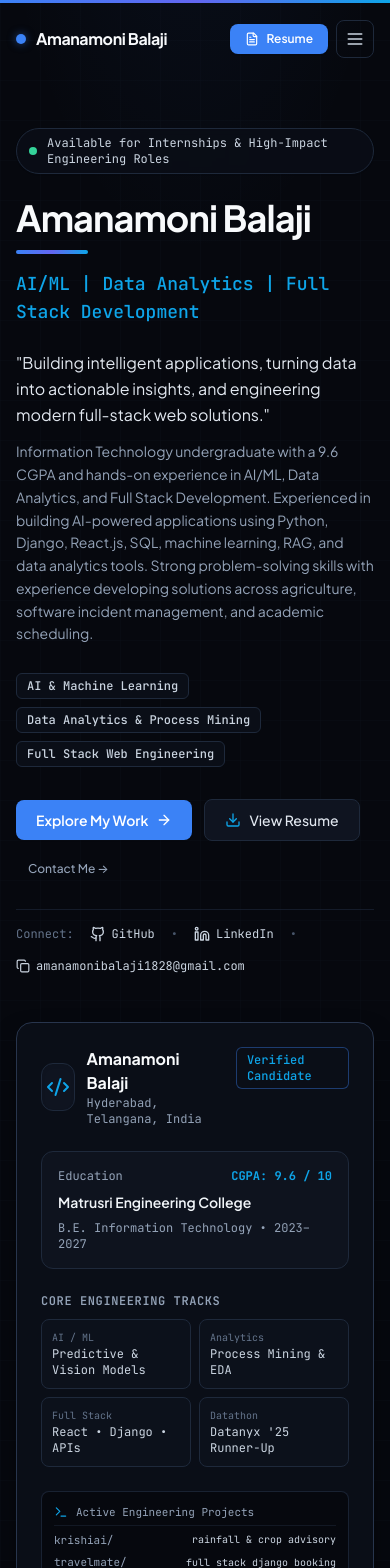
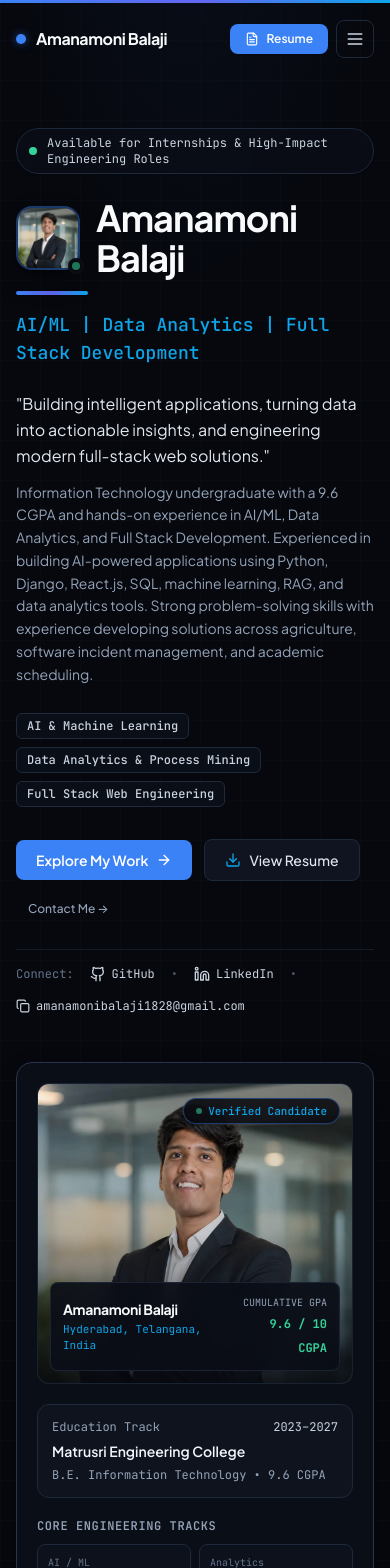
Before and after one commit to Amanamoni-Balaji/Personal-Portfolio, a React (Vite) app: page / in a window 390 px wide. Shown: the top 1568 px of the page. Built offline with nearby package versions, Linux system fonts and the light colour scheme.

Commit message:
feat: integrate official executive profile photo into hero, about, modal and footer

```diff
--- a/src/components/Footer.jsx
+++ b/src/components/Footer.jsx
@@ -16,8 +16,17 @@ export default function Footer() {
         <div className="grid grid-cols-1 md:grid-cols-12 gap-8 mb-12">
           {/* Column 1: Wordmark & Identity */}
           <div className="md:col-span-5 space-y-3">
-            <div className="flex items-center gap-2">
-              <span className="w-2.5 h-2.5 rounded-full bg-accent-blue" />
+            <div className="flex items-center gap-3">
+              <div className="w-8 h-8 rounded-lg overflow-hidden border border-accent-blue/30 shrink-0 shadow-sm">
+                <picture>
+                  <source srcSet={personal.avatarWebp} type="image/webp" />
+                  <img
+                    src={personal.avatar}
+                    alt={personal.name}
+                    className="w-full h-full object-cover object-[center_20%]"
+                  />
+                </picture>
+              </div>
               <span className="text-lg font-bold text-ink-50 font-sans tracking-tight">
                 {personal.cleanWordmark}
               </span>
--- a/src/components/Hero.jsx
+++ b/src/components/Hero.jsx
@@ -114,9 +114,30 @@ export default function Hero({ onOpenResume, onShowToast }) {
 
             {/* Name and Professional Headline */}
             <motion.div variants={itemVariants} className="space-y-3">
-              <h1 className="text-4xl sm:text-5xl lg:text-6xl font-bold tracking-tight text-ink-50 font-sans leading-[1.12]">
-                Amanamoni Balaji
-              </h1>
+              <div className="flex items-center gap-4">
+                {/* Mobile/Tablet Portrait Thumbnail */}
+                <div className="lg:hidden relative shrink-0">
+                  <div className="w-16 h-16 sm:w-20 sm:h-20 rounded-2xl overflow-hidden border-2 border-accent-blue/40 shadow-elevated bg-obsidian-950">
+                    <picture>
+                      <source srcSet={personal.avatarWebp} type="image/webp" />
+                      <img
+                        src={personal.avatar}
+                        alt="Amanamoni Balaji"
+                        className="w-full h-full object-cover object-[center_20%]"
+                      />
+                    </picture>
+                  </div>
+                  <span className="absolute -bottom-1 -right-1 w-4 h-4 rounded-full bg-obsidian-950 border-2 border-obsidian-900 flex items-center justify-center">
+                    <span className="w-2 h-2 rounded-full bg-emerald-400 animate-pulse" />
+                  </span>
+                </div>
+
+                <div>
+                  <h1 className="text-4xl sm:text-5xl lg:text-6xl font-bold tracking-tight text-ink-50 font-sans leading-[1.12]">
+                    Amanamoni Balaji
+                  </h1>
+                </div>
+              </div>
 
               {/* Animated Accent Line */}
               <motion.div
@@ -230,46 +251,68 @@ export default function Hero({ onOpenResume, onShowToast }) {
             </motion.div>
           </div>
 
-          {/* Right Column: Editorial Recruiter Card Inspired by Notion & GitHub */}
+          {/* Right Column: Editorial Recruiter Card with Executive Portrait */}
           <div className="lg:col-span-5">
             <motion.div
               initial={{ opacity: 0, scale: 0.95, y: 15 }}
               animate={{ opacity: 1, scale: 1, y: 0 }}
-              transition={{ duration: 0.5, delay: 0.25 }}
-              className="relative rounded-2xl bg-obsidian-900 border border-editorial-lineLight p-6 shadow-elevated space-y-6"
+              transition={{ duration: 0.6, delay: 0.25, ease: [0.16, 1, 0.3, 1] }}
+              className="relative rounded-2xl bg-obsidian-900 border border-editorial-lineLight p-5 sm:p-6 shadow-elevated space-y-5"
             >
-              {/* Card Header: Developer Frame & Candidate Verification */}
-              <div className="flex items-start justify-between gap-4">
-                <div className="flex items-center gap-3">
-                  <div className="w-12 h-12 rounded-xl bg-obsidian-850 border border-editorial-line flex items-center justify-center text-accent-sky shadow-inner">
-                    <Code2 className="w-6 h-6" />
+              {/* Executive Portrait Frame */}
+              <div className="relative group/portrait overflow-hidden rounded-xl bg-obsidian-950 border border-editorial-line/80 shadow-inner">
+                {/* Image Container with Subtle Zoom on Hover */}
+                <div className="relative aspect-[4/3.8] sm:aspect-[4/3.5] w-full overflow-hidden">
+                  <picture>
+                    <source srcSet={personal.avatarWebp} type="image/webp" />
+                    <img
+                      src={personal.avatar}
+                      alt="Amanamoni Balaji - Professional Profile"
+                      className="w-full h-full object-cover object-[center_20%] transition-transform duration-700 ease-out group-hover/portrait:scale-105"
+                      loading="eager"
+                      fetchPriority="high"
+                    />
+                  </picture>
+                  {/* Subtle Gradient Overlay at the base for contrast */}
+                  <div className="absolute inset-0 bg-gradient-to-t from-obsidian-950/90 via-obsidian-950/20 to-transparent pointer-events-none" />
+                </div>
+
+                {/* Top-Right Badge: Verified Candidate */}
+                <div className="absolute top-3 right-3 z-10">
+                  <div className="inline-flex items-center gap-1.5 px-3 py-1 rounded-full bg-obsidian-950/85 border border-accent-blue/40 text-accent-sky text-[11px] font-mono font-medium shadow-elevated backdrop-blur-md">
+                    <span className="w-1.5 h-1.5 rounded-full bg-emerald-400 animate-pulse" />
+                    <span>Verified Candidate</span>
                   </div>
-                  <div>
-                    <h2 className="text-base font-bold text-ink-50">
+                </div>
+
+                {/* Bottom Overlay Info Card */}
+                <div className="absolute bottom-3 left-3 right-3 z-10 p-3 rounded-lg bg-obsidian-900/90 border border-editorial-line/80 backdrop-blur-md flex items-center justify-between">
+                  <div className="space-y-0.5">
+                    <h2 className="text-sm font-bold text-ink-50 font-sans tracking-tight">
                       Amanamoni Balaji
                     </h2>
-                    <p className="text-xs text-ink-400 font-mono">
+                    <p className="text-[11px] text-accent-sky font-mono">
                       Hyderabad, Telangana, India
                     </p>
                   </div>
+                  <div className="text-right">
+                    <span className="text-[10px] text-ink-400 font-mono block">CUMULATIVE GPA</span>
+                    <span className="text-xs font-bold text-emerald-400 font-mono">9.6 / 10 CGPA</span>
+                  </div>
                 </div>
-
-                <span className="badge-editorial border-accent-blue/40 text-accent-sky">
-                  Verified Candidate
-                </span>
               </div>
 
               {/* Verified Education Spotlight */}
-              <div className="p-4 rounded-xl bg-obsidian-850/80 border border-editorial-line space-y-2">
+              <div className="p-3.5 rounded-xl bg-obsidian-850/80 border border-editorial-line space-y-1.5">
                 <div className="flex items-center justify-between text-xs font-mono">
-                  <span className="text-ink-400">Education</span>
-                  <span className="font-bold text-accent-sky">CGPA: 9.6 / 10</span>
+                  <span className="text-ink-400">Education Track</span>
+                  <span className="text-ink-300">2023–2027</span>
                 </div>
                 <p className="text-sm font-semibold text-ink-100">
                   Matrusri Engineering College
                 </p>
                 <p className="text-xs text-ink-400 font-mono">
-                  B.E. Information Technology &bull; 2023–2027
+                  B.E. Information Technology &bull; 9.6 CGPA
                 </p>
               </div>
 
--- a/src/components/ResumeModal.jsx
+++ b/src/components/ResumeModal.jsx
@@ -46,8 +46,15 @@ export default function ResumeModal({ isOpen, onClose }) {
           {/* Header */}
           <div className="flex items-center justify-between px-6 py-4 border-b border-editorial-line bg-obsidian-850">
             <div className="flex items-center gap-3">
-              <div className="w-9 h-9 rounded-lg bg-accent-blue/15 border border-accent-blue/30 flex items-center justify-center text-accent-sky">
-                <FileText className="w-4 h-4" />
+              <div className="w-10 h-10 rounded-xl overflow-hidden border border-accent-blue/40 shrink-0 bg-obsidian-950 shadow-sm">
+                <picture>
+                  <source srcSet={personal.avatarWebp} type="image/webp" />
+                  <img
+                    src={personal.avatar}
+                    alt={personal.name}
+                    className="w-full h-full object-cover object-[center_20%]"
+                  />
+                </picture>
               </div>
               <div>
                 <h3 className="text-base font-bold text-ink-50">
--- a/src/data/portfolioData.js
+++ b/src/data/portfolioData.js
@@ -2,6 +2,8 @@ export const portfolioData = {
   personal: {
     name: "Amanamoni Balaji",
     cleanWordmark: "Amanamoni Balaji",
+    avatar: "/assets/profile.jpg",
+    avatarWebp: "/assets/profile.webp",
     headline: "AI/ML | Data Analytics | Full Stack Development",
     subHeadline: "Information Technology Undergrad @ Matrusri Engineering College (CGPA: 9.6)",
     positioning:
--- a/src/pages/About.jsx
+++ b/src/pages/About.jsx
@@ -102,8 +102,37 @@ export default function About() {
           </div>
         </div>
 
-        {/* Right Column: Academic Record & Credentials */}
+        {/* Right Column: Portrait & Academic Record */}
         <div className="lg:col-span-5 space-y-6">
+          {/* Executive Portrait Card in About */}
+          <div className="rounded-2xl bg-obsidian-900 border border-editorial-lineLight overflow-hidden shadow-elevated group/portrait">
+            <div className="relative aspect-[4/3.4] overflow-hidden bg-obsidian-950">
+              <picture>
+                <source srcSet={personal.avatarWebp} type="image/webp" />
+                <img
+                  src={personal.avatar}
+                  alt="Amanamoni Balaji - Professional Portrait"
+                  className="w-full h-full object-cover object-[center_20%] transition-transform duration-700 ease-out group-hover/portrait:scale-105"
+                />
+              </picture>
+              <div className="absolute inset-0 bg-gradient-to-t from-obsidian-900 via-transparent to-transparent opacity-80" />
+              <div className="absolute bottom-3 left-4 right-4 flex items-center justify-between">
+                <div>
+                  <h3 className="text-sm font-bold text-ink-50 font-sans">{personal.name}</h3>
+                  <p className="text-[11px] text-accent-sky font-mono">B.E. Information Technology</p>
+                </div>
+                <span className="badge-editorial text-xs border-accent-blue/40 text-accent-sky">
+                  CGPA: 9.6
+                </span>
+              </div>
+            </div>
+            <div className="p-4 border-t border-editorial-line bg-obsidian-850/60">
+              <p className="text-xs text-ink-300 italic leading-relaxed">
+                "{personal.heroIntro}"
+              </p>
+            </div>
+          </div>
+
           <div className="rounded-2xl bg-obsidian-900 border border-editorial-lineLight p-6 space-y-6 shadow-elevated">
             <div className="flex items-center gap-2.5 pb-4 border-b border-editorial-line">
               <GraduationCap className="w-5 h-5 text-accent-sky" />
```
Also changed, not shown: scripts/verify_portfolio.js (+21 -2 lines), public/assets/profile.jpg (added), public/assets/profile.webp (added).
